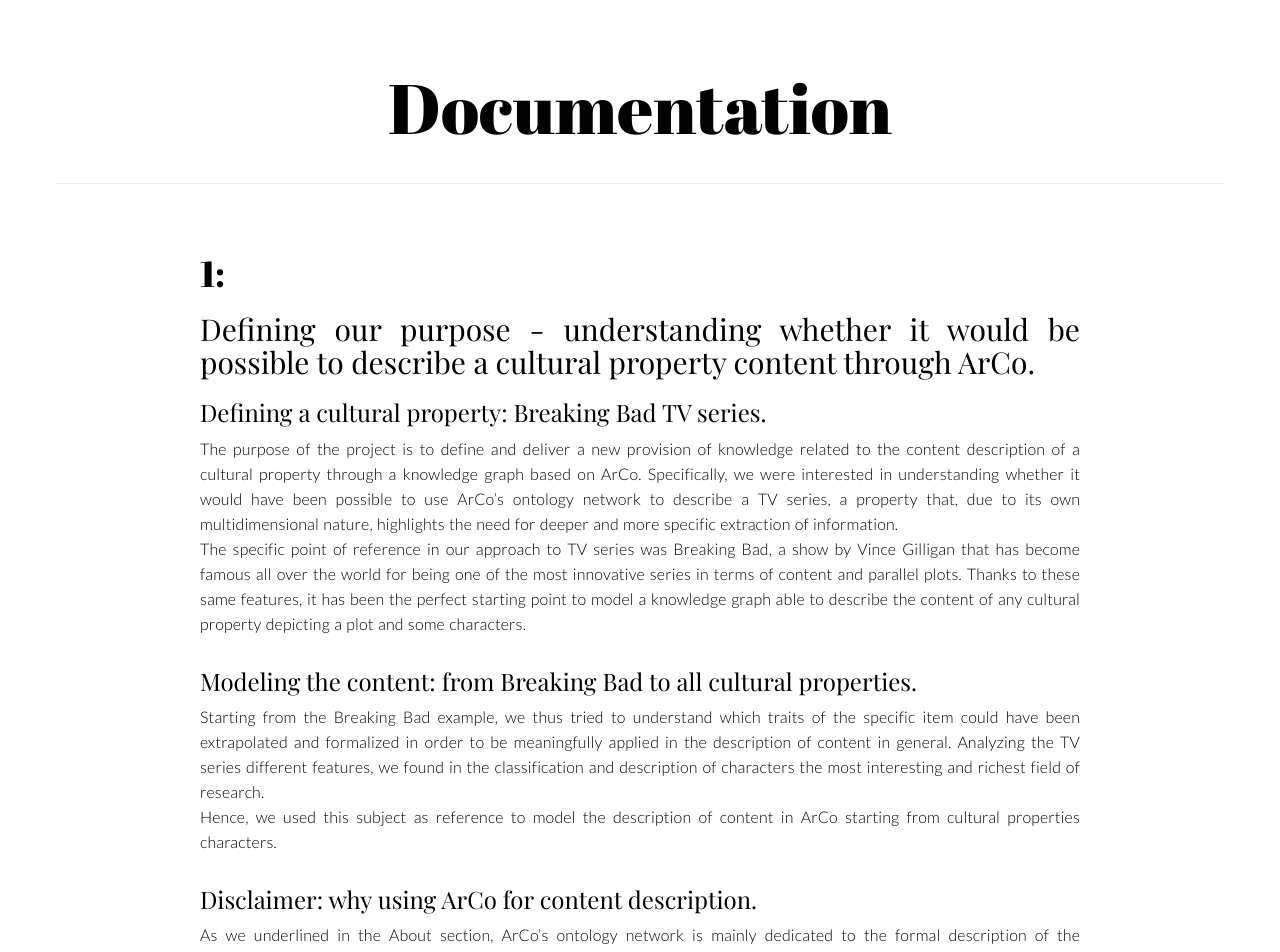
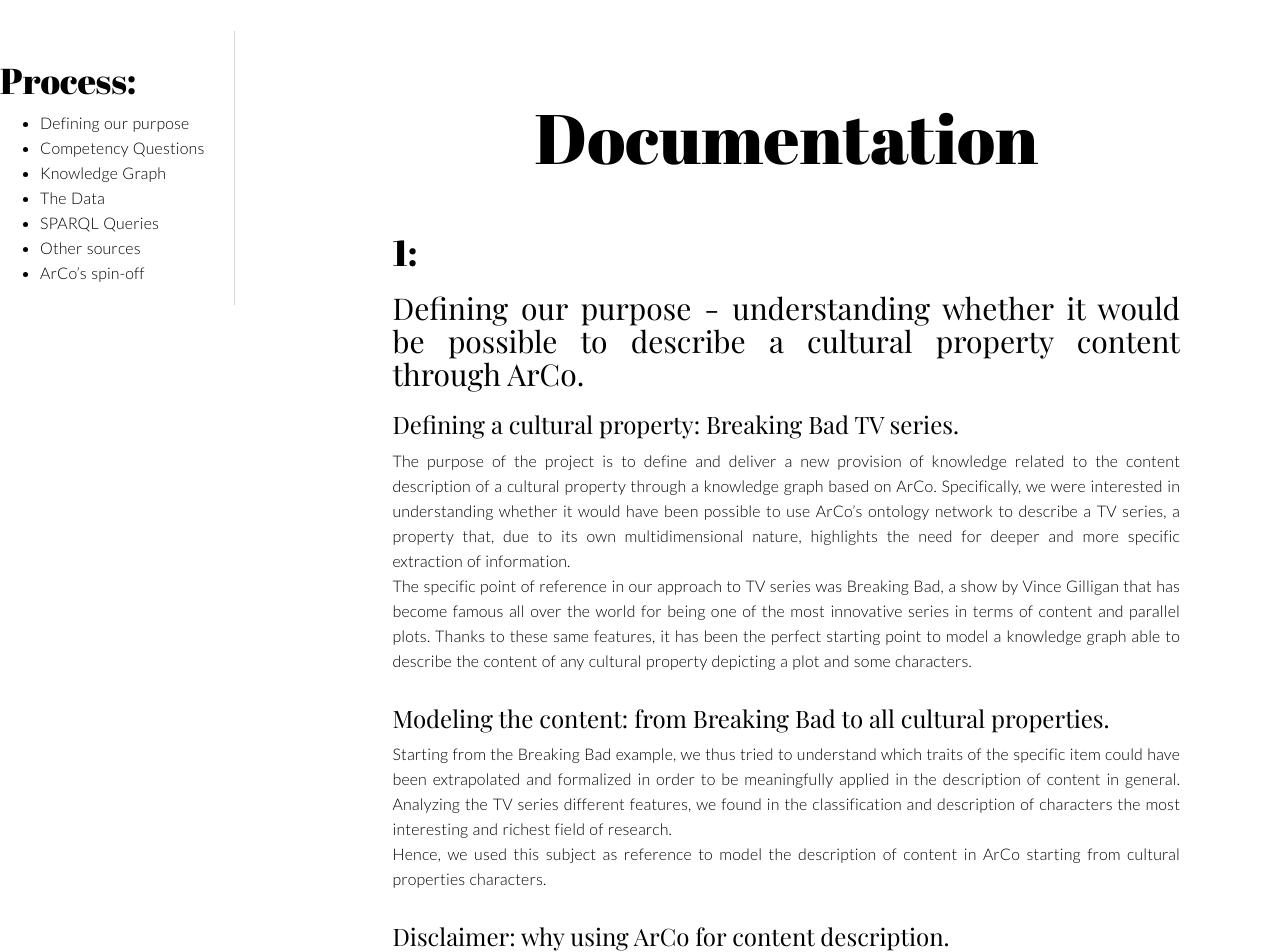
Before and after one commit to CoolModule/CoolModule, a plain HTML site: page documentation.html in a window 1280 px wide. Shown: the part 100-1052 px from the top of the page. Drawn offline with nearby package versions, Linux system fonts and the light colour scheme; files whose address does not match are found by name.

Commit message:
Update documentation.html

```diff
--- a/documentation.html
+++ b/documentation.html
@@ -58,14 +58,47 @@
 		<div class="content-body">
 			<div class="container">
 				<div class="row">
-					<div align="center">
-					<header class="entry-header">
-						<h1 class="entry-title">Documentation</h1>
-					</header>
+
+					<aside class="col-md-3">
+							<div class="aside">
+								<h1>Process:</h1>
+									<ul>
+										<li><a href="#1">Defining our purpose</a>
+										<li><a href="#competencyQuestion">Competency Questions</a></li>
+										<li><a href="#knowledgeGraph">Knowledge Graph</a></li>
+										<li><a href="#ontology">The Data</a></li>
+										<li><a href="#queries">SPARQL Queries</a></li>
+										<li><a href="#reliabilityChecking">Other sources</a></li>
+										<li><a href="arcoSpinOff">ArCo’s spin-off</a></li>
+									</ul>
+							</div>
+					</aside>
+
+					<main class="col-md-9">
+						<article class="post post-1">
+							<header class="entry-header">
+								<h1 class="entry-title">Documentation</h1>
+							</header>
+
+								<div class="entry-content_project clearfix" align="justify" id="1">
+									<h1>1:</h1><h2>Defining our purpose - understanding whether it would be possible to describe a cultural property content through ArCo.</h2>
+									<h3>Defining a cultural property: Breaking Bad TV series.</h3>
+									<p>The purpose of the project is to define and deliver a new provision of knowledge related to the content description of a cultural property through a knowledge graph based on ArCo.
+										Specifically, we were interested in understanding whether it would have been possible to use ArCo’s ontology network to describe a TV series, a property that, due to its own multidimensional nature, highlights the need for deeper and more specific extraction of information. <br>
+										The specific point of reference in our approach to TV series was Breaking Bad, a show by Vince Gilligan that has become famous all over the world for being one of the most innovative series in terms of content and parallel plots. Thanks to these same features, it has been the perfect starting point to model a knowledge graph able to describe the content of any cultural property depicting a plot and some characters. </p>
+
+										<h3>Modeling the content: from Breaking Bad to all cultural properties.</h3>
+										<p>Starting from the Breaking Bad example, we thus tried to understand which traits of the specific item could have been extrapolated and formalized in order to be meaningfully applied in the description of content in general.
+											Analyzing the TV series different features, we found in the classification and description of characters the most interesting and richest field of research.<br>
+											Hence, we used this subject as reference to model the description of content in ArCo starting from cultural properties characters. </p>
+
+										<h3>Disclaimer: why using ArCo for content description. </h3>
+										<p>As we underlined in the About section, ArCo’s ontology network is mainly dedicated to the formal description of the catalographic aspect of cultural properties, firstly aimed at developing an ontology language for the ICCD standard of description. For this reason, it may seem unrealistic to use it in order to describe their content and even more the content of such a complex property as a TV series. Nonetheless, we truly believe that content description needs to be taken in consideration in order to represent the knowledge of new multimedial cultural products that are becoming more and more relevant within our contemporary culture. The whole project is about understanding whether this fundamental aspect could be implemented in ArCo, and in demonstrating this we were open to every possible outcoming.<br>
+										The most effective solution in our opinion has been the one more deeply shown in the last section of our project (ArCo’s spin-off): while working on content description is quite complicated as ArCo is at the moment, the realization of a new ontology module wholly dedicated to that could take ArCo on a totally new direction in the perspective of modeling not only the ‘outside’ but also the ‘inside’ of cultural properties - that is, maybe, their most tricky and at the same time interesting part.</p>
+								</div>
+
 					</div>
 					<hr>
-
-
 
 					<main class="col-md-12">
 						<article class="post post-1">
```
